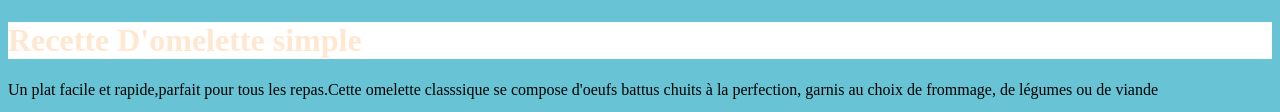
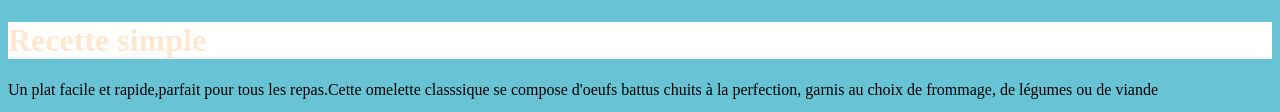
Before and after one commit to Ngabouja/edenschool-receipe, a plain HTML site: page index.html in a window 1280 px wide. Shown: the part 411-523 px from the top of the page. Drawn offline with Linux system fonts and the light colour scheme.

Commit message:
feat (index):update title

```diff
--- a/index.html
+++ b/index.html
@@ -8,7 +8,7 @@
   </head>
   <body>
     <img src="image.jpg" alt="omelette" />
-    <h1>Recette D'omelette simple</h1>
+    <h1>Recette simple</h1>
     <p>
       Un plat facile et rapide,parfait pour tous les repas.Cette omelette
       classsique se compose d'oeufs battus chuits à la perfection, garnis au
```
